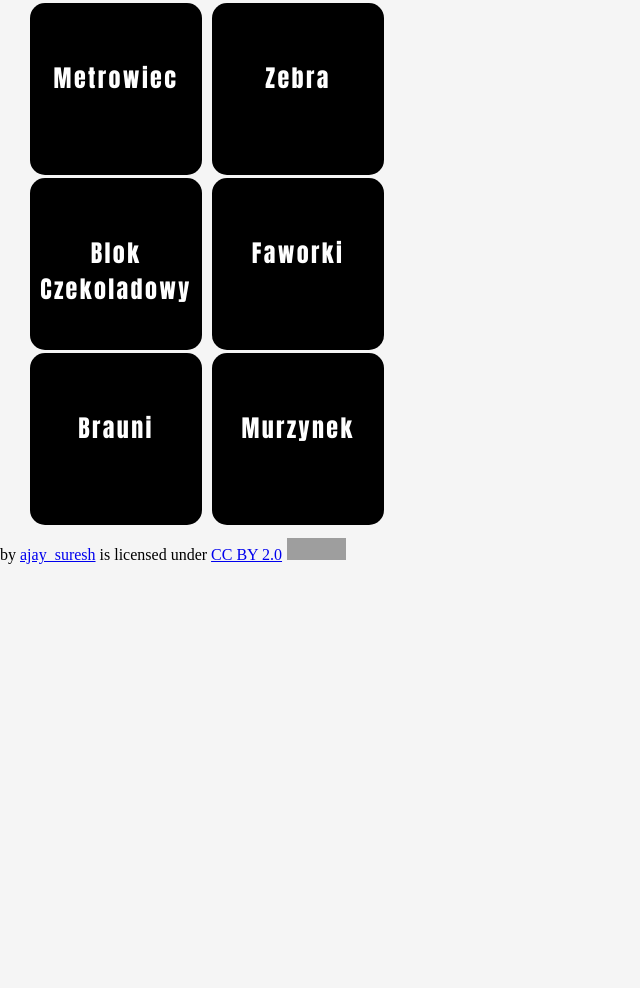
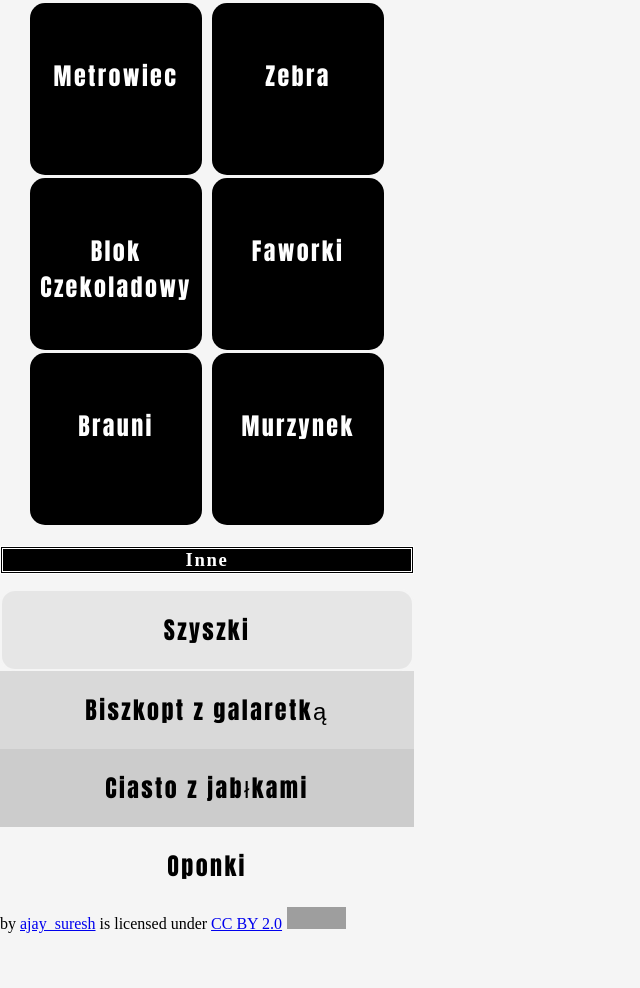
Before and after one commit to yaoayh/przepisy, a plain HTML site: page index.html in a window 1280 px wide. Shown: the part 168-1156 px from the top of the page, without its empty margins (0-640 px from the left). Before the commit the page ends 822 px from the top, so only its background shows below. Drawn offline with Linux system fonts and the light colour scheme; grey boxes are pictures that could not be loaded.

Commit message:
info ulubione + 2 czesc menu

```diff
--- a/css/styles.css
+++ b/css/styles.css
@@ -33,9 +33,9 @@ h1 {
 
 }
 
-.info_Nr1{
+.info_Nr1, .info_Nr2{
     background-color: black;
-    border: 4px 0px 4px 0px;
+    border: 12px 12px 12px 12px;
     border-color: white;
     border-style: double;
     text-align: center;
@@ -85,15 +85,35 @@ form.head_Sqares {
     clear: right;
 }
 p {
-    padding: 33px 10px;
+    padding-top: 55px;
     text-align: center;
     font-family: Impact, Haettenschweiler, 'Arial Narrow Bold', sans-serif;
     font-size: x-large;
     letter-spacing: 0.10em;
+    margin:0px;
 }
+p.p1{padding: 21px;}
 #bigger {
     padding: 0px 0px;
 }
+.info_Nr2 {margin-top: 10px;}
+
+div.n1 {
+    border-radius: 15px;
+    border: 2px solid whitesmoke;
+    background-color: hsl(0, 0%, 90%);
+}
+.n2{
+    background-color: hsl(0,0%,85%);
+}
+.n3{
+    background-color: hsl(0, 0%, 80%);
+}
+
+/*                  CZESC II                    */
+
+
+
 /*                  PRAWA AUTORSKIE             */
 
 #bottom {
--- a/index.html
+++ b/index.html
@@ -54,6 +54,18 @@
             </div>
             <!----------------------------------------------------------------------------------------------------------------------------------------------------------------------->
         </form>
+        <div class="info_Nr2">
+            <h3>Inne</h3>
+        </div>
+        <!--            CZEŚĆ DRUGA                          -->
+
+        <form>
+            <div class="n1"><p class="p1">Szyszki</p></div>
+            <div class="n2"><p class="p1">Biszkopt z galaretką</p></div>
+            <div class="n3"><p class="p1">Ciasto z jabłkami</p></div>
+            <div class="n4"><p class="p1">Oponki</p></div>
+
+        </form>
 
         <!--            PRAWA AUTORIESKIE                    -->
         <div id="bottom">
```
